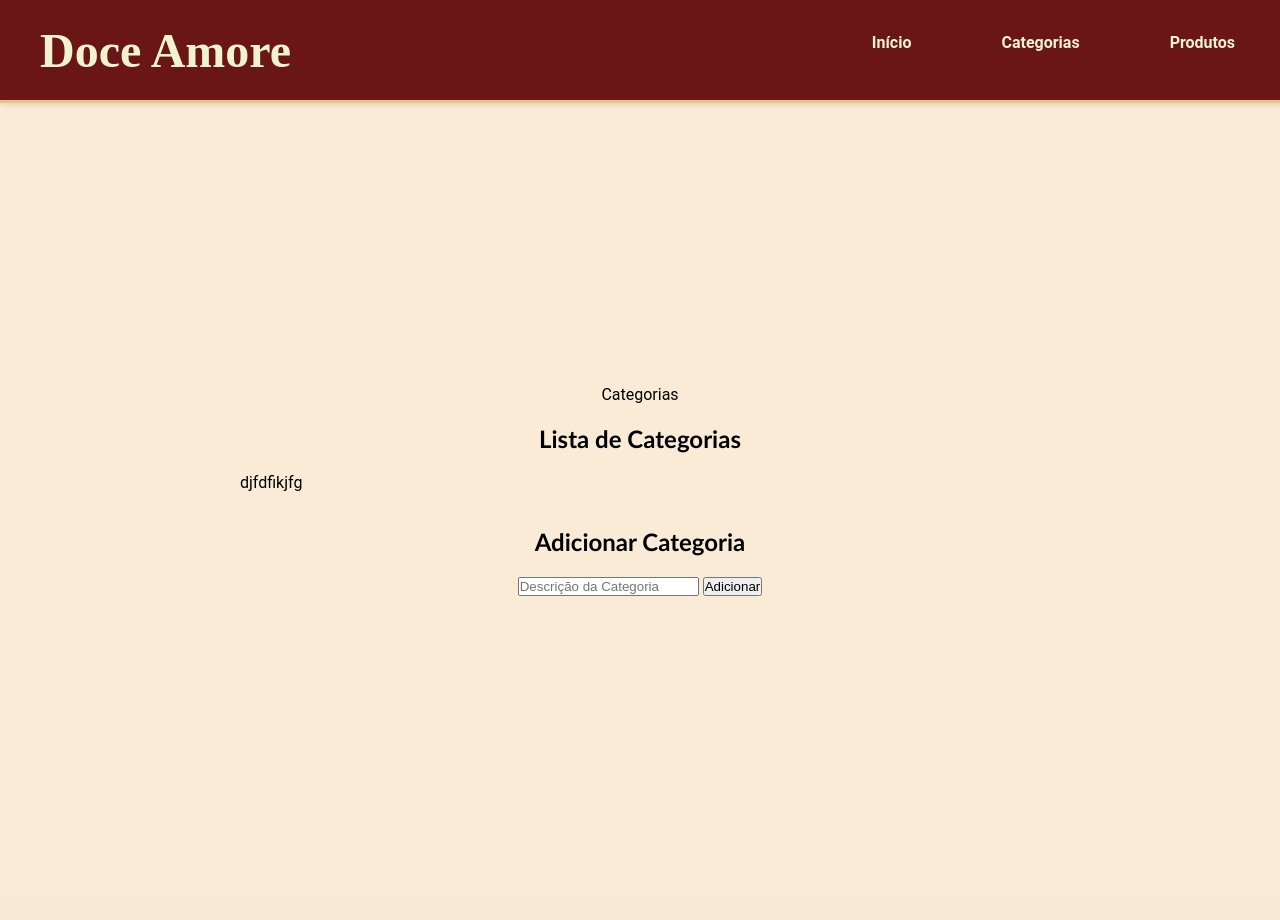
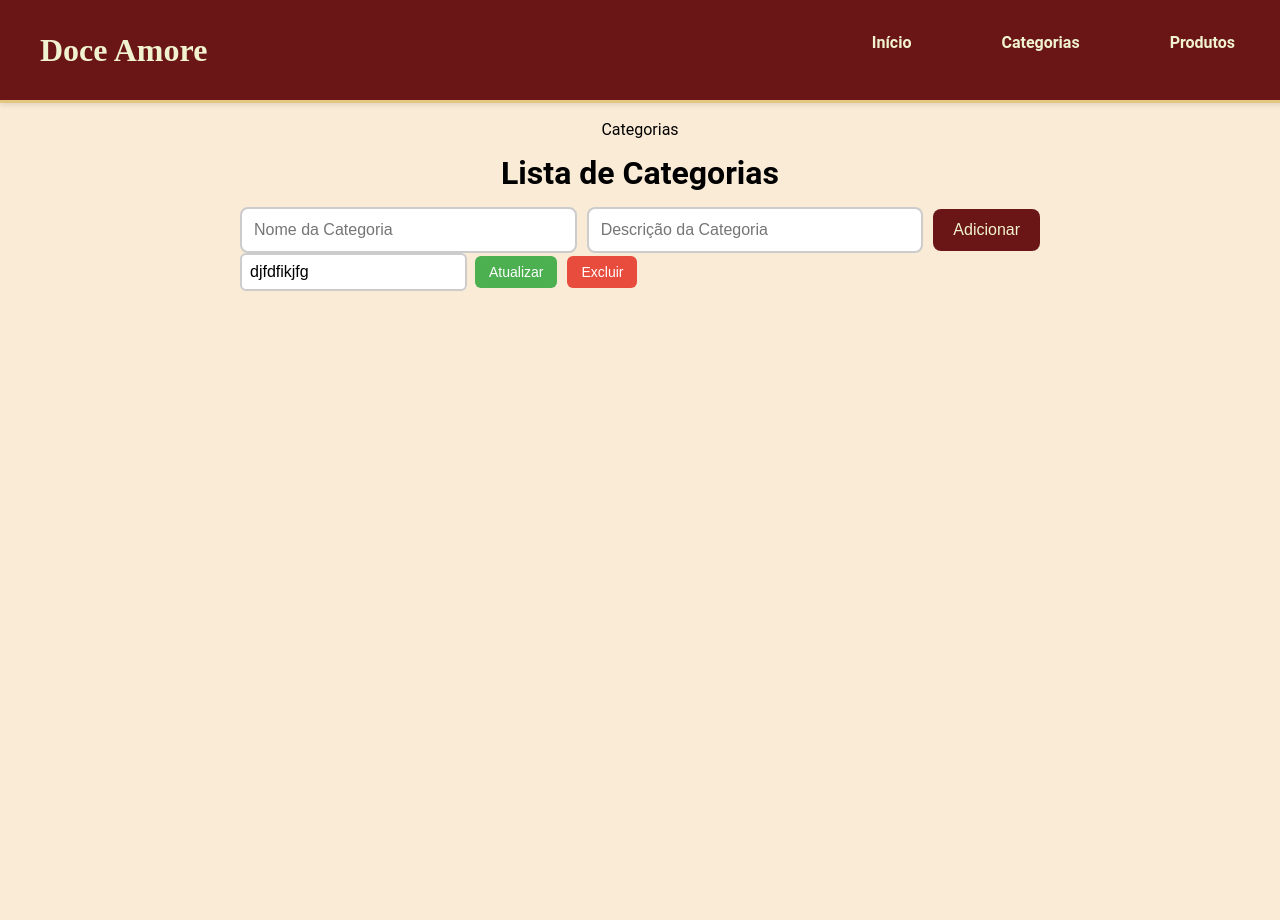
Before and after one commit to d4viladandara/Projeto-Crud, a Flask app: page /categorias in a window 1280 px wide. Before the commit the page ends 596 px from the top, so only its background shows below. Run offline with Flask 3, Linux system fonts and the light colour scheme.

Commit message:
adicionando botões e funções

```diff
--- a/app.py
+++ b/app.py
@@ -36,18 +36,14 @@ def categorias():
 
 # ----- CRIAR -----
 @app.route('/categorias/create', methods=['POST'])
-def criar_categoria():
+def create_categoria():
+    name = request.form['name']
     description = request.form['description']
-
-    # verificar duplicado
-    existe = Categoria.query.filter_by(description=description).first()
-    if existe:
-        return 'Erro: Categoria já cadastrada'
-
-    nova = Categoria(description=description)
-    db.session.add(nova)
+    nova_categoria = Categoria(name=name, description=description)
+    db.session.add(nova_categoria)
     db.session.commit()
     return redirect('/categorias')
+
 
 
 # ----- DELETAR -----
--- a/static/style.css
+++ b/static/style.css
@@ -11,11 +11,11 @@ body {
     display: flex;
     flex-direction: column;
     align-items: center;   /* Centraliza horizontalmente */
-    justify-content: center; /* Centraliza verticalmente */
-    text-align: center;   /* Centraliza textos */
+    justify-content: flex-start; /* Deixa o conteúdo no topo */
+    text-align: center;
     font-family: 'Roboto', sans-serif;
     margin: 0;
-    padding-top: 90px; /* garante espaço para o header */
+    padding-top: 120px; /* espaço extra abaixo do header */
 }
 
 .btn {
@@ -91,14 +91,14 @@ header nav ul li a:hover {
     color: #fff;
 }
 /* ---------- TITULOS ---------- */
-h2 {
+.index2 {
     text-align: center;
     font-family: 'Trebuchet MS', 'Lucida Sans Unicode', 'Lucida Grande', 'Lucida Sans', Arial, sans-serif;
     margin: 20px 0;
 }
 
 
-h1{
+.index{
     font-size: 3em;
     font-family: 'Times New Roman', Times, serif;
     text-align: center;
@@ -208,3 +208,7 @@ ul li {
 .form-inline .excluir:hover {
     background-color: #c0392b;
 }
+
+h1, h2 {
+    margin: 15px 0;
+}
--- a/templates/categorias.html
+++ b/templates/categorias.html
@@ -19,21 +19,37 @@
         </nav>
     </header>
 
+
     {% block title %}Categorias{% endblock %}
 
     {% block content %}
-    <h2>Lista de Categorias</h2>
-    <ul>
-        {% for categoria in categorias %}
-            <li>{{ categoria.description }}</li>
-        {% endfor %}
-    </ul>
+        <h1>Lista de Categorias</h1>
 
-    <h2>Adicionar Categoria</h2>
-    <form action="/categorias/create" method="POST">
-        <input type="text" name="description" placeholder="Descrição da Categoria" required>
-        <button type="submit">Adicionar</button>
-    </form>
+        <!-- Formulário para adicionar categoria -->
+        <form action="/categorias/create" method="POST" class="form-criar">
+            <input type="text" name="name" placeholder="Nome da Categoria">
+            <input type="text" name="description" placeholder="Descrição da Categoria">
+            <button type="submit">Adicionar</button>
+        </form>
+
+
+        <!-- Lista de categorias existentes -->
+        <ul>
+            {% for categoria in categorias %}
+                <li>
+                    <!-- Form de atualizar -->
+                    <form action="/categorias/update/{{ categoria.id }}" method="POST" class="form-inline">
+                        <input type="text" name="description" value="{{ categoria.description }}">
+                        <button type="submit" class="atualizar">Atualizar</button>
+                    </form>
+
+                    <!-- Form de deletar -->
+                    <form action="/categorias/delete/{{ categoria.id }}" method="POST" class="form-inline">
+                        <button type="submit" class="excluir">Excluir</button>
+                    </form>
+                </li>
+            {% endfor %}
+        </ul>
     {% endblock %}
 
 </body>
--- a/templates/index.html
+++ b/templates/index.html
@@ -2,8 +2,8 @@
 
 {% block content %}
     <p class="welcome">Seja bem-vindo!</p>
-    <h1>Doce Amore</h1>
-    <h2>Confeitaria</h2>
+    <h1 class="index" >Doce Amore</h1>
+    <h2 class="index2">Confeitaria</h2>
 {% endblock %}
 
 {% block title %}Início{% endblock %}
```
Also changed, not shown: instance/app.db.
